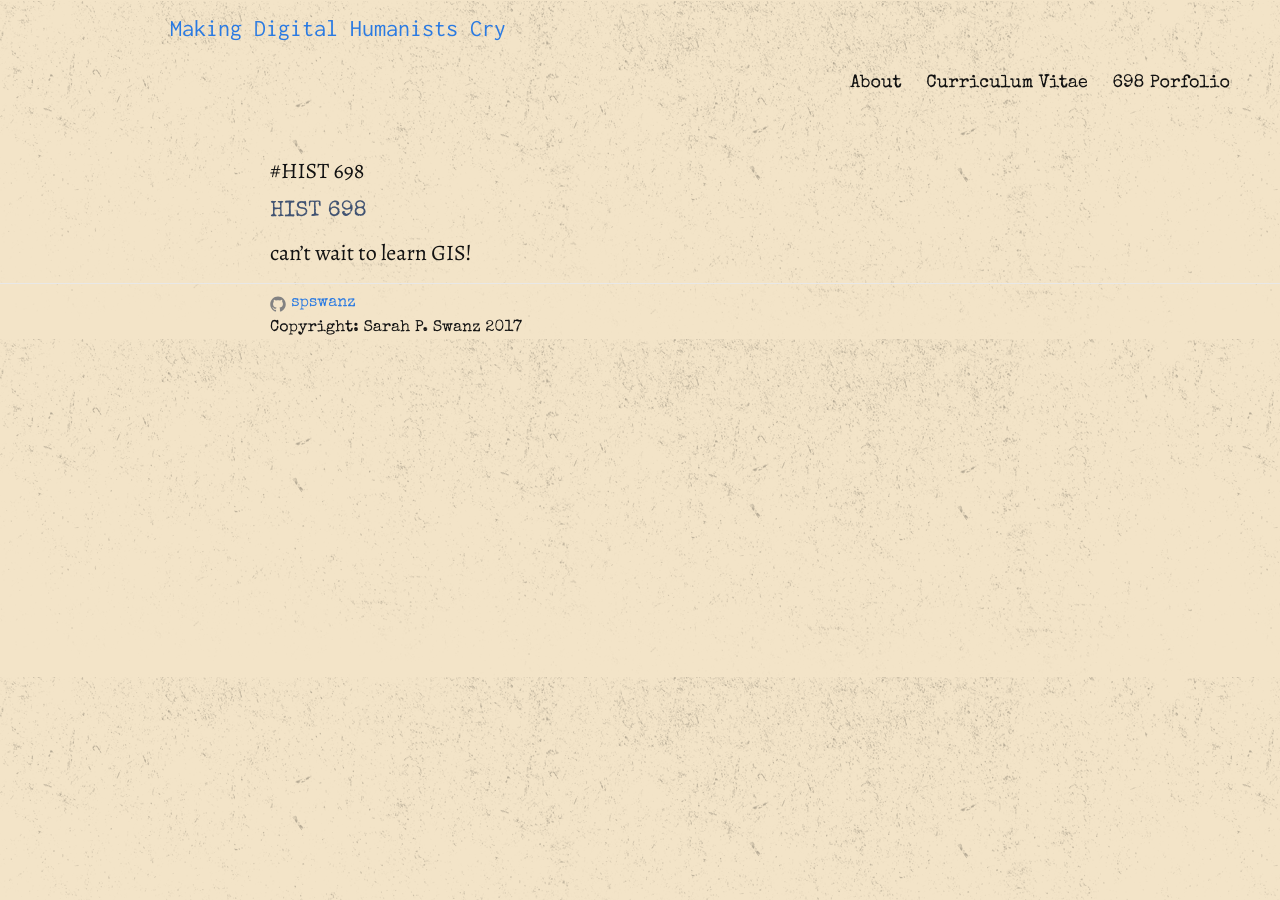
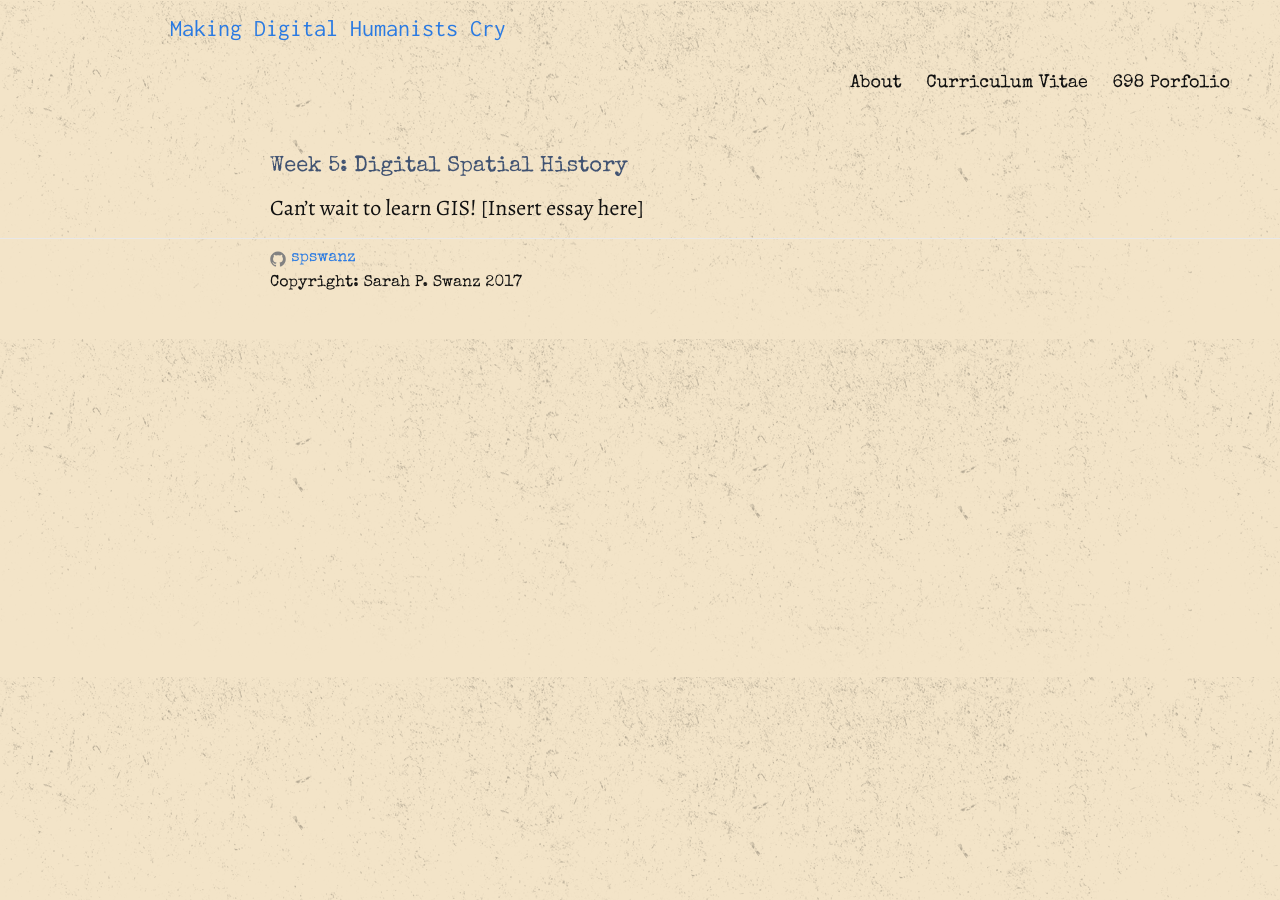
Before and after one commit to spswanz/spswanz.github.io, a Jekyll site: the page built from _posts/2017-02-02-week5.md, in a window 1280 px wide. Built offline with Jekyll 4.4.1, drawn with Linux system fonts in a browser that asks for light colours.

Commit message:
markdown fix

```diff
--- a/_posts/2017-02-02-week5.md
+++ b/_posts/2017-02-02-week5.md
@@ -5,7 +5,8 @@ date: 2017-02-02
 categories:
 ---
 
-#HIST 698
 
-# HIST 698
-can't wait to learn GIS!
+# Week 5: Digital Spatial History
+
+Can't wait to learn GIS!
+[Insert essay here]
```
